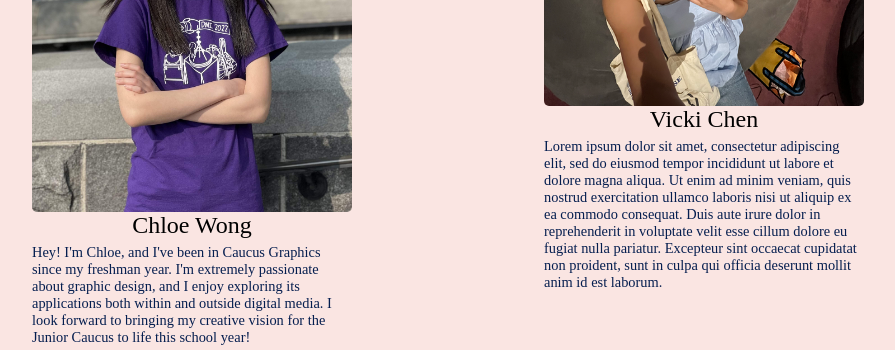
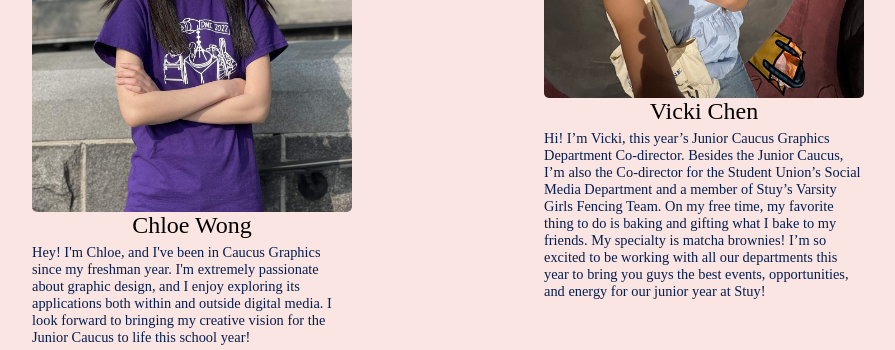
Before and after one commit to Junior-Caucus-SU/junior.stuysu.org, a React (Create React App) app: page /people in a window 1280 px wide. Shown: the part 5860-6210 px from the top of the page, without its empty margins (229-1124 px from the left). Built offline with nearby package versions, Linux system fonts and the light colour scheme; a web font is replaced by a local one.

Commit message:
add description

```diff
--- a/src/components/People.jsx
+++ b/src/components/People.jsx
@@ -276,7 +276,7 @@ export default function People() {
                 <img src={Vicki_Chen} alt="" className="director-img" />
                 <div className="name">Vicki Chen</div>
                 <div className="description">
-                  Lorem ipsum dolor sit amet, consectetur adipiscing elit, sed do eiusmod tempor incididunt ut labore et dolore magna aliqua. Ut enim ad minim veniam, quis nostrud exercitation ullamco laboris nisi ut aliquip ex ea commodo consequat. Duis aute irure dolor in reprehenderit in voluptate velit esse cillum dolore eu fugiat nulla pariatur. Excepteur sint occaecat cupidatat non proident, sunt in culpa qui officia deserunt mollit anim id est laborum.
+                  Hi! I’m Vicki, this year’s Junior Caucus Graphics Department Co-director. Besides the Junior Caucus, I’m also the Co-director for the Student Union’s Social Media Department and a member of Stuy’s Varsity Girls Fencing Team. On my free time, my favorite thing to do is baking and gifting what I bake to my friends. My specialty is matcha brownies! I’m so excited to be working with all our departments this year to bring you guys the best events, opportunities, and energy for our junior year at Stuy!
                 </div>
               </div>
               <div className="d_type_box_c">
```
